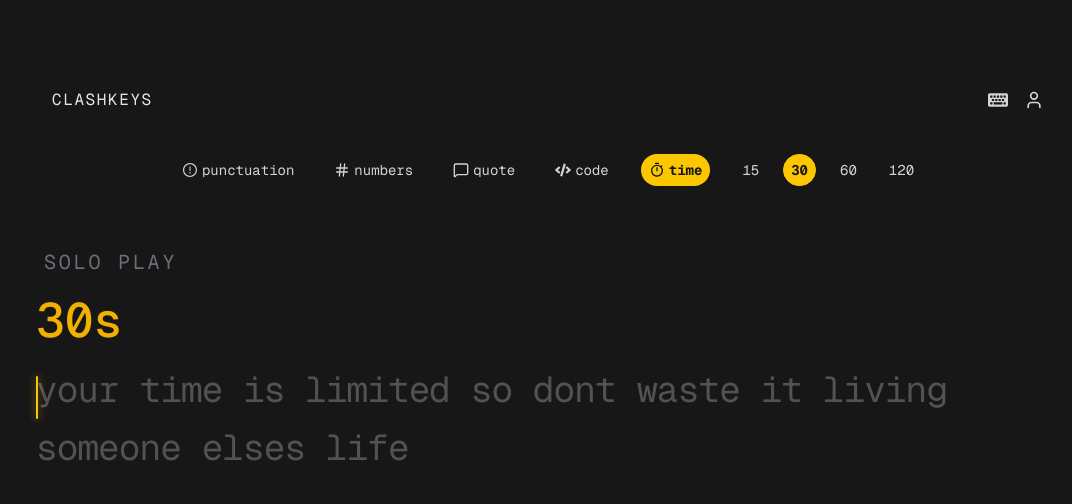
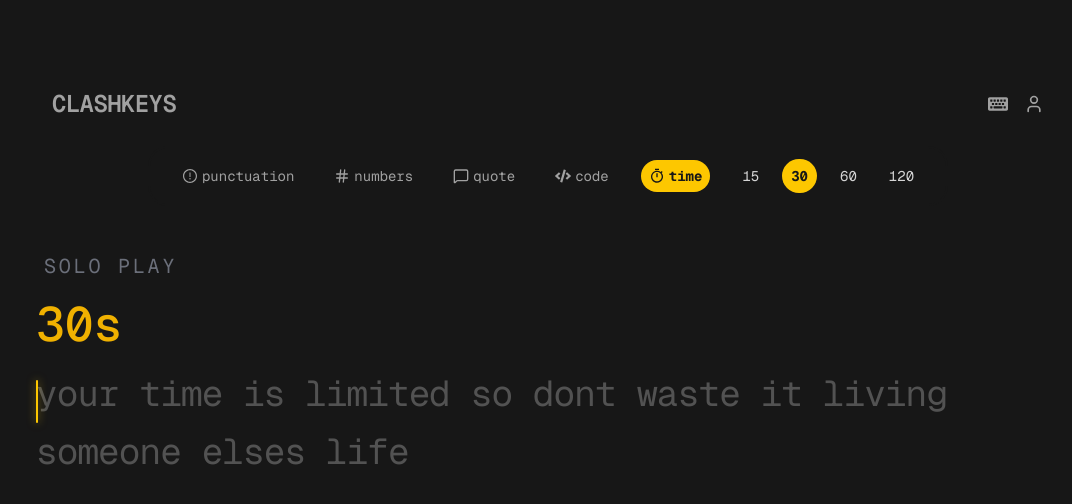
Before and after one commit to Aayush7105/clashkeys, a Next.js app: page /soloplay in a window 1280 px wide. Shown: the top 504 px of the page, without its empty margins (92-1164 px from the left). Built offline with nearby package versions, Linux system fonts and the light colour scheme; no server answers.

Commit message:
ui changes of gamenavbar

```diff
--- a/components/game-navbar.tsx
+++ b/components/game-navbar.tsx
@@ -55,7 +55,7 @@ export default function GameNavbar({
   const navTooltip = (content: string, children: ReactNode) => (
     <Tooltip>
       <TooltipTrigger asChild>{children}</TooltipTrigger>
-      <TooltipContent side="bottom">{content}</TooltipContent>
+      <TooltipContent side="top" sideOffset={8}>{content}</TooltipContent>
     </Tooltip>
   );
 
@@ -64,8 +64,8 @@ export default function GameNavbar({
     return `relative isolate flex items-center gap-1 rounded-full px-2 py-1.5 transition ${
       isActive
         ? "text-neutral-900 font-bold hover:text-neutral-800"
-        : "text-neutral-300 hover:text-slate-300"
-    } ${!canInteractModes ? "cursor-not-allowed opacity-50 hover:text-neutral-300" : "cursor-pointer"}`;
+        : "text-neutral-400 hover:text-slate-300"
+    } ${!canInteractModes ? "cursor-not-allowed opacity-50 hover:text-neutral-400" : "cursor-pointer"}`;
   };
 
   const modeItems = [
@@ -139,7 +139,7 @@ export default function GameNavbar({
               {currentDuration === duration && (
                 <motion.span
                   layoutId={`${layoutScope}-duration-selected-pill`}
-                  className="absolute inset-0 rounded-full border border-yellow-400 bg-yellow-400"
+                  className="absolute inset-0 rounded-full ring ring-yellow-400 bg-yellow-400"
                   transition={{ type: "spring", stiffness: 420, damping: 34 }}
                 />
               )}
@@ -154,10 +154,10 @@ export default function GameNavbar({
     <TooltipProvider>
       <div className="w-full p-2 md:p-2 flex flex-col justify-center items-center gap-2 md:gap-3 font-mono">
         <div className="flex justify-between lg:px-32 md:px-12 py-2 md:py-4 w-full md:-mt-20">
-          <div className="font-mono tracking-widest text-neutral-200">
+          <div className="font-mono font-semibold tracking-tight text-neutral-400 text-2xl">
             CLASHKEYS
           </div>
-          <div className="flex items-center gap-4 text-neutral-300">
+          <div className="flex items-center gap-4 text-neutral-400">
             {navTooltip(
               isMobileMenuOpen ? "close menu" : "open menu",
               <button
@@ -185,7 +185,7 @@ export default function GameNavbar({
           </div>
         </div>
 
-        <div className="hidden md:flex items-center gap-6 px-6 py-3 text-sm md:text-neutral-300 border-2 border-neutral-900 rounded-2xl bg-neutral-900 w-fit">
+        <div className="hidden md:flex items-center gap-6 px-6 py-3 text-sm md:text-neutral-400 ring-2 ring-neutral-900 rounded-2xl bg-neutral-900 w-fit">
           <LayoutGroup id="desktop-mode">
             <div className="flex items-center gap-6">
               {renderModeItems("desktop")}
@@ -193,7 +193,7 @@ export default function GameNavbar({
           </LayoutGroup>
 
           <LayoutGroup id="desktop-duration">
-            <div className="flex items-center gap-4 text-neutral-300">
+            <div className="flex items-center gap-4 text-neutral-400">
               {renderDurationButtons("desktop")}
             </div>
           </LayoutGroup>
@@ -201,7 +201,7 @@ export default function GameNavbar({
 
         {isMobileMenuOpen && (
           <div className="w-full px-6 md:hidden">
-            <div className="flex flex-col gap-4 px-4 py-3 text-sm text-neutral-300 border border-neutral-700 rounded-2xl bg-neutral-900">
+            <div className="flex flex-col gap-4 px-4 py-3 text-sm text-neutral-400 ring ring-neutral-700 rounded-2xl bg-neutral-900">
               <LayoutGroup id="mobile-mode">
                 <div className="grid grid-cols-2 gap-3">
                   {renderModeItems("mobile")}
--- a/components/ui/tooltip.tsx
+++ b/components/ui/tooltip.tsx
@@ -42,7 +42,7 @@ function TooltipContent({
         data-slot="tooltip-content"
         sideOffset={sideOffset}
         className={cn(
-          "z-50 overflow-hidden rounded bg-[#111317] px-2 py-1 text-[10px] font-semibold uppercase tracking-[0.16em] text-[#d1d0c5]  animate-in fade-in-0 zoom-in-95",
+          "z-50 overflow-hidden rounded bg-[#111317] px-2 py-1 text-[10px] font-semibold uppercase tracking-normal text-[#d1d0c5]  animate-in fade-in-0 zoom-in-95",
           className,
         )}
         {...props}
```
Also changed, not shown: public/clashkeys.png (added).
